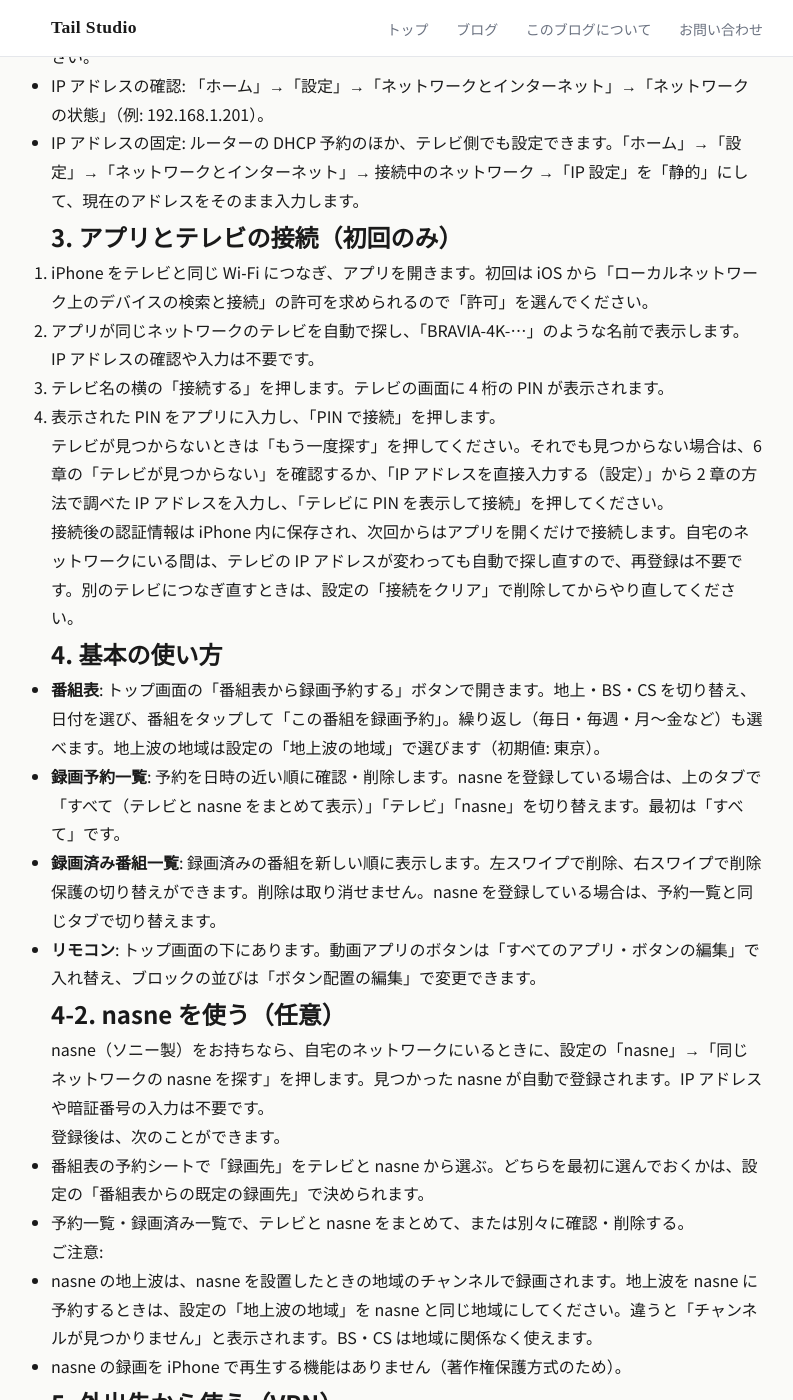
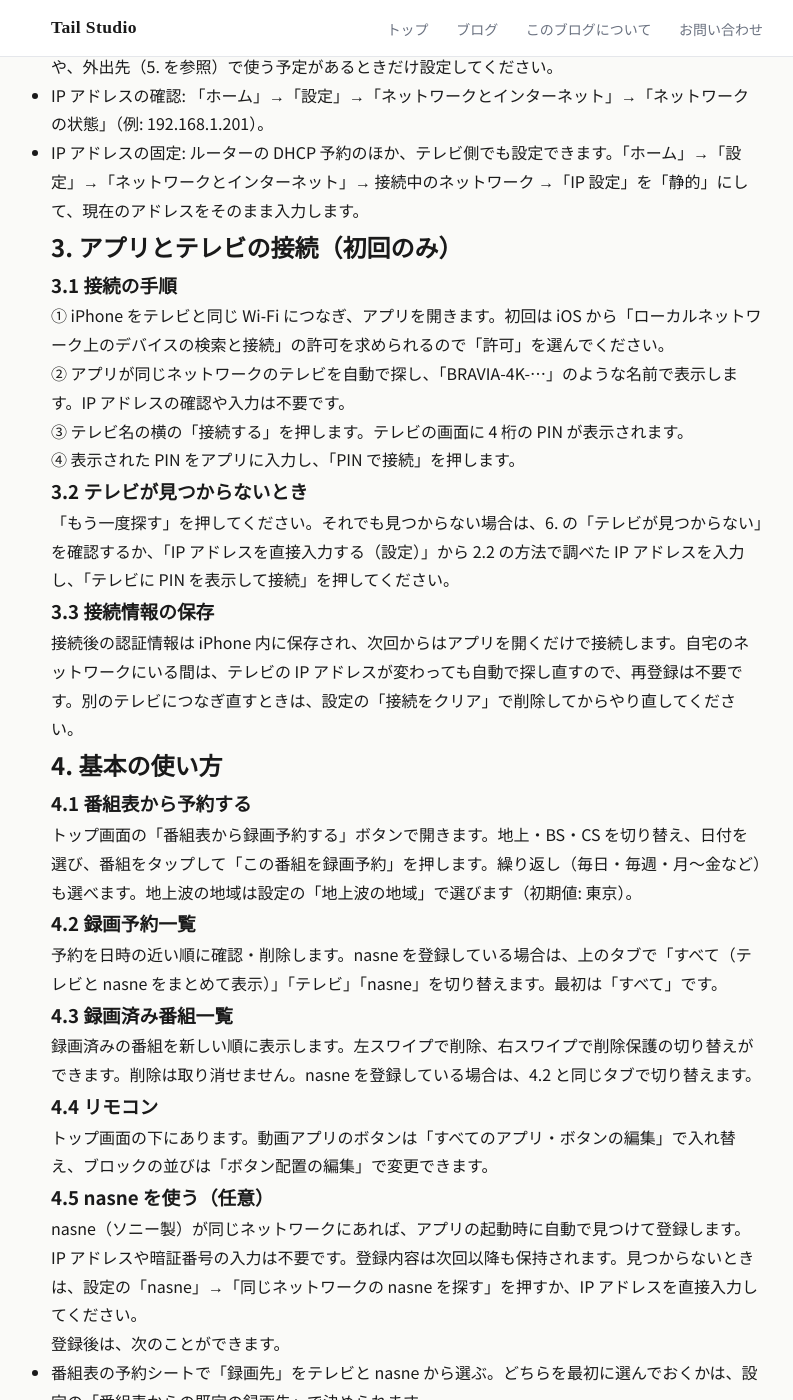
Before and after one commit to wat--/app-policies, a Jekyll site: the page built from apps/rimoroku/guide.md, in a window 1280 px wide and 1400 px high, scrolled down 487 px. Shown: the whole window, without its empty margins (233-1026 px from the left). Built offline with Jekyll 4.4.1, drawn with Linux system fonts in a browser that asks for light colours; some of the changed text lies outside the part shown.

Commit message:
リモ録ガイド: 章節番号を 1./1.1 形式に、Tailscale は設定例として記載
Co-Authored-By: Claude Opus 5.5 <noreply@anthropic.com>

```diff
--- a/apps/rimoroku/guide.md
+++ b/apps/rimoroku/guide.md
@@ -14,35 +14,58 @@ title: リモ録 使い方・接続ガイド
 
 ## 2. テレビ側の設定
 
-1. テレビのリモコンの「ホーム」ボタンを押し、「設定」→「ネットワークとインターネット」→「リモート起動」（機種により「リモートスタート」「ネットワークからの起動」）をオンにします。オフだとテレビが待機中に反応せず、予約や電源オンができません。
-2. テレビの IP アドレスを調べる必要は通常ありません。アプリが同じネットワークのテレビを自動で探します。
+### 2.1 リモート起動をオンにする
 
-自動で見つからないときや外出先（5 章）で使う予定があるときだけ、次の 2 つを参考にしてください。
+テレビのリモコンの「ホーム」ボタンを押し、「設定」→「ネットワークとインターネット」→「リモート起動」（機種により「リモートスタート」「ネットワークからの起動」）をオンにします。オフだとテレビが待機中に反応せず、予約や電源オンができません。
+
+### 2.2 IP アドレスの確認と固定（必要な場合のみ）
+
+通常は不要です。アプリが同じネットワークのテレビを自動で探します。自動で見つからないときや、外出先（5. を参照）で使う予定があるときだけ設定してください。
 
 - IP アドレスの確認: 「ホーム」→「設定」→「ネットワークとインターネット」→「ネットワークの状態」（例: 192.168.1.201）。
 - IP アドレスの固定: ルーターの DHCP 予約のほか、テレビ側でも設定できます。「ホーム」→「設定」→「ネットワークとインターネット」→ 接続中のネットワーク →「IP 設定」を「静的」にして、現在のアドレスをそのまま入力します。
 
 ## 3. アプリとテレビの接続（初回のみ）
 
-1. iPhone をテレビと同じ Wi‑Fi につなぎ、アプリを開きます。初回は iOS から「ローカルネットワーク上のデバイスの検索と接続」の許可を求められるので「許可」を選んでください。
-2. アプリが同じネットワークのテレビを自動で探し、「BRAVIA-4K-…」のような名前で表示します。IP アドレスの確認や入力は不要です。
-3. テレビ名の横の「接続する」を押します。テレビの画面に 4 桁の PIN が表示されます。
-4. 表示された PIN をアプリに入力し、「PIN で接続」を押します。
+### 3.1 接続の手順
 
-テレビが見つからないときは「もう一度探す」を押してください。それでも見つからない場合は、6 章の「テレビが見つからない」を確認するか、「IP アドレスを直接入力する（設定）」から 2 章の方法で調べた IP アドレスを入力し、「テレビに PIN を表示して接続」を押してください。
+① iPhone をテレビと同じ Wi‑Fi につなぎ、アプリを開きます。初回は iOS から「ローカルネットワーク上のデバイスの検索と接続」の許可を求められるので「許可」を選んでください。
+
+② アプリが同じネットワークのテレビを自動で探し、「BRAVIA-4K-…」のような名前で表示します。IP アドレスの確認や入力は不要です。
+
+③ テレビ名の横の「接続する」を押します。テレビの画面に 4 桁の PIN が表示されます。
+
+④ 表示された PIN をアプリに入力し、「PIN で接続」を押します。
+
+### 3.2 テレビが見つからないとき
+
+「もう一度探す」を押してください。それでも見つからない場合は、6. の「テレビが見つからない」を確認するか、「IP アドレスを直接入力する（設定）」から 2.2 の方法で調べた IP アドレスを入力し、「テレビに PIN を表示して接続」を押してください。
+
+### 3.3 接続情報の保存
 
 接続後の認証情報は iPhone 内に保存され、次回からはアプリを開くだけで接続します。自宅のネットワークにいる間は、テレビの IP アドレスが変わっても自動で探し直すので、再登録は不要です。別のテレビにつなぎ直すときは、設定の「接続をクリア」で削除してからやり直してください。
 
 ## 4. 基本の使い方
 
-- **番組表**: トップ画面の「番組表から録画予約する」ボタンで開きます。地上・BS・CS を切り替え、日付を選び、番組をタップして「この番組を録画予約」。繰り返し（毎日・毎週・月〜金など）も選べます。地上波の地域は設定の「地上波の地域」で選びます（初期値: 東京）。
-- **録画予約一覧**: 予約を日時の近い順に確認・削除します。nasne を登録している場合は、上のタブで「すべて（テレビと nasne をまとめて表示）」「テレビ」「nasne」を切り替えます。最初は「すべて」です。
-- **録画済み番組一覧**: 録画済みの番組を新しい順に表示します。左スワイプで削除、右スワイプで削除保護の切り替えができます。削除は取り消せません。nasne を登録している場合は、予約一覧と同じタブで切り替えます。
-- **リモコン**: トップ画面の下にあります。動画アプリのボタンは「すべてのアプリ・ボタンの編集」で入れ替え、ブロックの並びは「ボタン配置の編集」で変更できます。
+### 4.1 番組表から予約する
 
-## 4-2. nasne を使う（任意）
+トップ画面の「番組表から録画予約する」ボタンで開きます。地上・BS・CS を切り替え、日付を選び、番組をタップして「この番組を録画予約」を押します。繰り返し（毎日・毎週・月〜金など）も選べます。地上波の地域は設定の「地上波の地域」で選びます（初期値: 東京）。
 
-nasne（ソニー製）をお持ちなら、自宅のネットワークにいるときに、設定の「nasne」→「同じネットワークの nasne を探す」を押します。見つかった nasne が自動で登録されます。IP アドレスや暗証番号の入力は不要です。
+### 4.2 録画予約一覧
+
+予約を日時の近い順に確認・削除します。nasne を登録している場合は、上のタブで「すべて（テレビと nasne をまとめて表示）」「テレビ」「nasne」を切り替えます。最初は「すべて」です。
+
+### 4.3 録画済み番組一覧
+
+録画済みの番組を新しい順に表示します。左スワイプで削除、右スワイプで削除保護の切り替えができます。削除は取り消せません。nasne を登録している場合は、4.2 と同じタブで切り替えます。
+
+### 4.4 リモコン
+
+トップ画面の下にあります。動画アプリのボタンは「すべてのアプリ・ボタンの編集」で入れ替え、ブロックの並びは「ボタン配置の編集」で変更できます。
+
+### 4.5 nasne を使う（任意）
+
+nasne（ソニー製）が同じネットワークにあれば、アプリの起動時に自動で見つけて登録します。IP アドレスや暗証番号の入力は不要です。登録内容は次回以降も保持されます。見つからないときは、設定の「nasne」→「同じネットワークの nasne を探す」を押すか、IP アドレスを直接入力してください。
 
 登録後は、次のことができます。
 
@@ -50,39 +73,48 @@ nasne（ソニー製）をお持ちなら、自宅のネットワークにいる
 - 予約一覧・録画済み一覧で、テレビと nasne をまとめて、または別々に確認・削除する。
 
 ご注意:
+
 - nasne の地上波は、nasne を設置したときの地域のチャンネルで録画されます。地上波を nasne に予約するときは、設定の「地上波の地域」を nasne と同じ地域にしてください。違うと「チャンネルが見つかりません」と表示されます。BS・CS は地域に関係なく使えます。
 - nasne の録画を iPhone で再生する機能はありません（著作権保護方式のため）。
 
 ## 5. 外出先から使う（VPN）
 
-このアプリはテレビや nasne と直接通信するため、そのままでは自宅の Wi‑Fi の中でしか使えません。外出先から使うには、VPN で自宅のネットワークに接続します。おすすめは Tailscale です（無料プランで十分です）。
+### 5.1 仕組みと準備
 
-**先に自宅で一度接続しておいてください。** テレビや nasne を自動で探す機能は、同じ Wi‑Fi の中でしか働きません。外出先では、自宅で見つけて保存したアドレスをそのまま使います。そのため、外出先で使う予定があるなら、テレビと nasne の IP アドレスを固定しておくと確実です（2 章）。
+このアプリはテレビや nasne と直接通信するため、そのままでは自宅の Wi‑Fi の中でしか使えません。外出先から使うには、VPN で iPhone から自宅のネットワークに接続します。
 
-### 5-1. Tailscale を使う場合
+**先に自宅で一度接続しておいてください。** テレビや nasne を自動で探す機能は、同じ Wi‑Fi の中でしか働きません。外出先では、自宅で見つけて保存したアドレスをそのまま使います。そのため、外出先で使う予定があるなら、テレビと nasne の IP アドレスを固定しておくと確実です（2.2 を参照）。
+
+VPN の条件は「iPhone から自宅 LAN のアドレス（192.168.x.x）に直接届くこと」です。WireGuard、OpenVPN、ルーター付属の VPN 機能など、この条件を満たすものであれば何でも使えます。接続後、アプリの設定はそのままで使えます。
+
+### 5.2 設定例: Tailscale の場合
+
+ここでは例として Tailscale（無料プランあり）で設定する手順を示します。
 
 必要なもの: 自宅で常時動いている Mac または Windows PC（スリープしない設定にしておく）、Tailscale のアカウント。
 
-1. 自宅の PC に Tailscale をインストールしてログインします（https://tailscale.com/）。
-2. その PC を「サブネットルーター」にします。自宅の LAN のアドレス範囲（例: 192.168.1.0/24）を広告する設定です。
-   - Mac: ターミナルで `tailscale up --advertise-routes=192.168.1.0/24` を実行（Tailscale アプリの設定からも可能）。
-   - Windows: 管理者権限のコマンドプロンプトで同じコマンドを実行します。
-3. Tailscale の管理画面（https://login.tailscale.com/admin/machines）で、その PC の「Subnet routes」を承認（Approve）します。
-4. iPhone に Tailscale アプリを入れ、同じアカウントでログインして接続をオンにします。
-5. これで外出先でも、自宅で保存したアドレス（例: 192.168.1.201）のままテレビと nasne に届きます。アプリ側の設定変更は不要です。
+① 自宅の PC に Tailscale をインストールしてログインします（https://tailscale.com/）。
+
+② その PC を「サブネットルーター」にします。自宅の LAN のアドレス範囲（例: 192.168.1.0/24）を広告する設定です。
+
+- Mac: ターミナルで `tailscale up --advertise-routes=192.168.1.0/24` を実行します（Tailscale アプリの設定からも可能）。
+- Windows: 管理者権限のコマンドプロンプトで同じコマンドを実行します。
+
+③ Tailscale の管理画面（https://login.tailscale.com/admin/machines）で、その PC の「Subnet routes」を承認（Approve）します。
+
+④ iPhone に Tailscale アプリを入れ、同じアカウントでログインして接続をオンにします。
+
+⑤ これで外出先でも、自宅で保存したアドレス（例: 192.168.1.201）のままテレビと nasne に届きます。アプリ側の設定変更は不要です。
 
 ポイント:
+
 - 自宅の PC の電源が切れていたりスリープしていると使えません。
 - iPhone 側は Tailscale をオンにしている間だけ自宅の LAN に届きます。自宅の Wi‑Fi にいるときはオフでも構いません。
 - ルーター自体が Tailscale や WireGuard に対応していれば、PC の代わりにルーターを使えます。
 
-### 5-2. ほかの VPN を使う場合
+### 5.3 やってはいけないこと
 
-WireGuard や OpenVPN、ルーター付属の VPN 機能でも同じことができます。条件は「iPhone から自宅 LAN のアドレス（192.168.x.x）に直接届くこと」です。接続後、アプリの設定はそのままで使えます。
-
-### 5-3. やってはいけないこと
-
-ルーターのポート転送でテレビをインターネットに直接公開するのは避けてください。テレビとの通信は暗号化されておらず、認証情報が第三者に読み取られるおそれがあります。
+ルーターのポート転送でテレビや nasne をインターネットに直接公開するのは避けてください。通信は暗号化されておらず、認証情報が第三者に読み取られるおそれがあります。
 
 ## 6. うまくいかないとき
 
@@ -92,13 +124,13 @@ WireGuard や OpenVPN、ルーター付属の VPN 機能でも同じことがで
 | nasne が見つからない | nasne の電源と LAN 接続。iPhone が同じ Wi‑Fi につながっているか。見つからない場合は設定の「nasne の IP アドレス」に直接入力もできます |
 | PIN が表示されない | テレビの電源が入っているか。選んだテレビ（または入力した IP アドレス）が正しいか |
 | 「認証が必要です」と出る | 設定の「接続をクリア」→ PIN 登録をやり直す |
-| 待機中のテレビに反応しない | テレビの「リモート起動」をオンにする |
+| 待機中のテレビに反応しない | テレビの「リモート起動」をオンにする（2.1） |
 | 予約時に「対応するチャンネルが見つかりません」 | 設定の「地上波の地域」がテレビ（nasne に予約するときは nasne）の地域と合っているか。そのチャンネルが受信設定されているか |
 | 外出先で使えない | VPN が接続中か。自宅の PC（サブネットルーター）が動いているか。自宅で一度接続したか。テレビや nasne の IP アドレスが自宅にいたときから変わっていないか |
 | 番組表が読み込めない | インターネット接続を確認する。番組表サイト側の変更の場合はアプリの更新をお待ちください |
 
 ## 7. 注意事項
 
-- 本アプリはソニー株式会社とは関係のない個人開発アプリです。BRAVIA はソニーグループ株式会社の商標です。
+- 本アプリはソニー株式会社とは関係のない個人開発アプリです。BRAVIA、nasne はソニーグループ株式会社の商標です。
 - 番組表の情報は外部の番組表サービスから取得しています。放送内容は予告なく変更される場合があります。
-- 録画・予約の可否や動作はテレビの仕様に従います。すべての機種での動作を保証するものではありません。
+- 録画・予約の可否や動作はテレビ・nasne の仕様に従います。すべての機種での動作を保証するものではありません。
```
